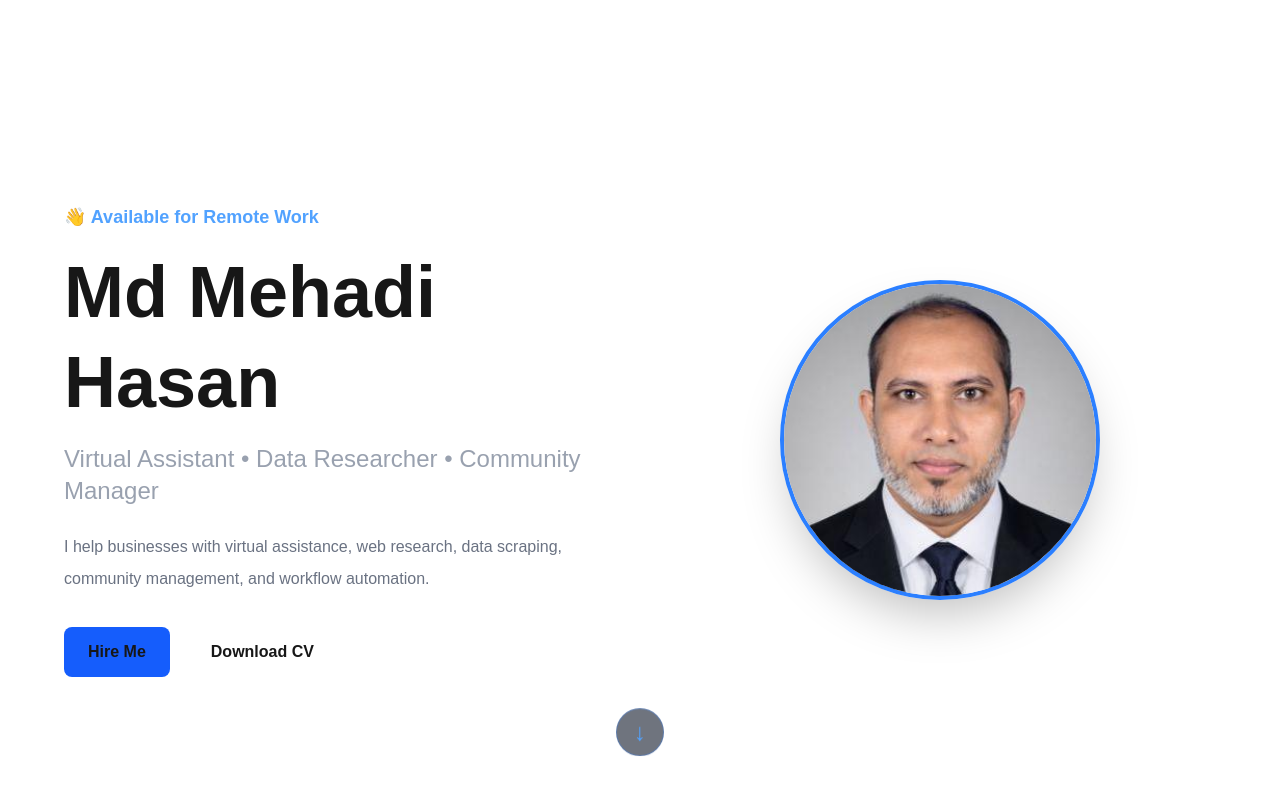
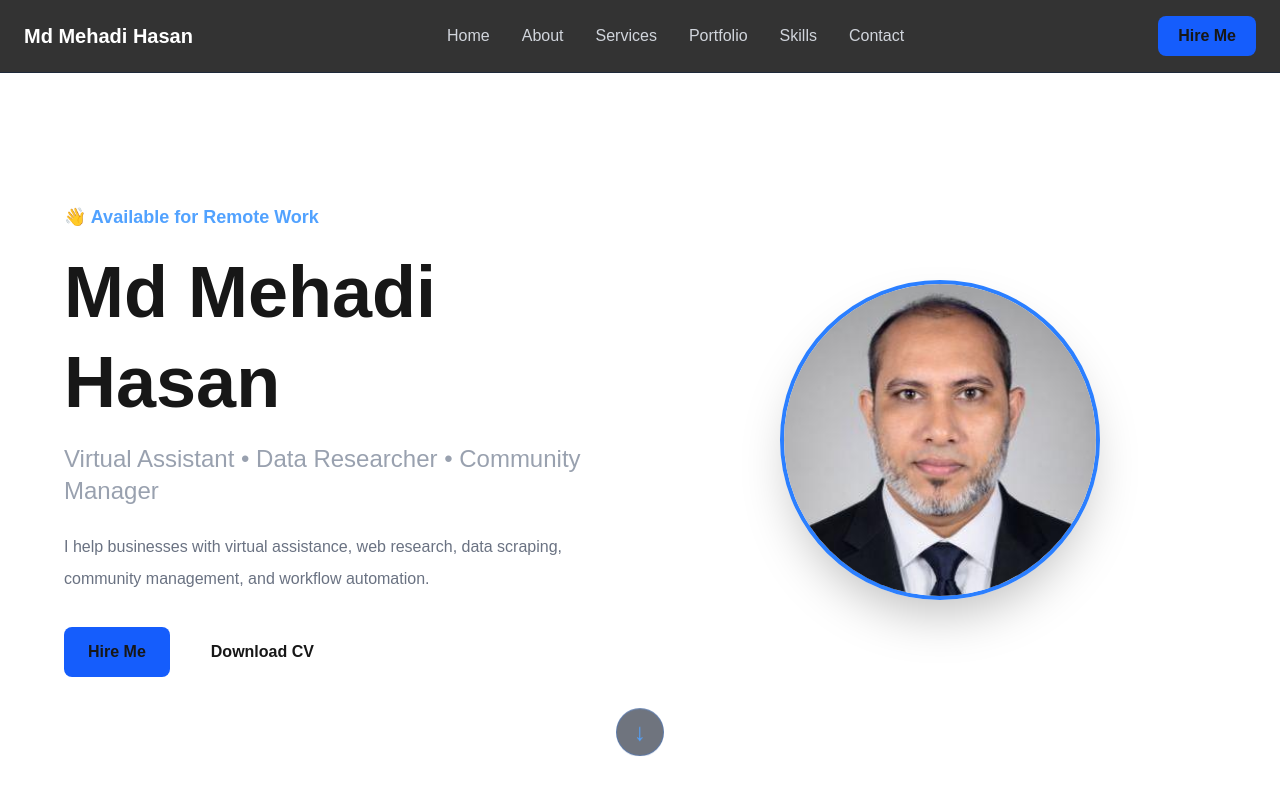
Before and after one commit to mehadihasanctg/portfolio, a Next.js app: page / in a window 1280 px wide. Shown: the top 800 px of the page. Built offline with nearby package versions, Linux system fonts and the light colour scheme.

Commit message:
Finalize portfolio website

```diff
--- a/app/page.tsx
+++ b/app/page.tsx
@@ -1,3 +1,4 @@
+import Navbar from "@/components/Navbar";
 import Landing from "@/components/Landing";
 import About from "@/components/About";
 import Skills from "@/components/Skills";
@@ -12,15 +13,26 @@ import Footer from "@/components/Footer";
 export default function Home() {
   return (
     <>
+      <Navbar />
+
       <Landing />
+
       <About />
+
       <Skills />
+
       <Experience />
+
       <Education />
+
       <Services />
+
       <Portfolio />
+
       <Achievements />
+
       <Contact />
+
       <Footer />
     </>
   );
--- a/components/Contact.tsx
+++ b/components/Contact.tsx
@@ -16,7 +16,6 @@ export default function Contact() {
       <div className="grid md:grid-cols-2 gap-8 mt-16">
 
         {/* Contact Info */}
-
         <div className="rounded-2xl border border-blue-500/20 bg-gray-900/60 backdrop-blur-md p-8">
 
           <h3 className="text-2xl font-semibold text-blue-400 mb-6">
@@ -81,7 +80,6 @@ export default function Contact() {
         </div>
 
         {/* Contact Form */}
-
         <div className="rounded-2xl border border-blue-500/20 bg-gray-900/60 backdrop-blur-md p-8">
 
           <h3 className="text-2xl font-semibold text-blue-400 mb-6">
@@ -99,7 +97,7 @@ export default function Contact() {
               name="name"
               placeholder="Your Name"
               required
-              className="w-full rounded-lg bg-black border border-gray-700 p-3 outline-none focus:border-blue-500"
+              className="w-full rounded-lg bg-gray-900 border border-gray-700 p-3 text-white placeholder-gray-400 caret-white outline-none focus:border-blue-500"
             />
 
             <input
@@ -107,7 +105,7 @@ export default function Contact() {
               name="email"
               placeholder="Your Email"
               required
-              className="w-full rounded-lg bg-black border border-gray-700 p-3 outline-none focus:border-blue-500"
+              className="w-full rounded-lg bg-gray-900 border border-gray-700 p-3 text-white placeholder-gray-400 caret-white outline-none focus:border-blue-500"
             />
 
             <textarea
@@ -115,12 +113,12 @@ export default function Contact() {
               rows={5}
               placeholder="Your Message"
               required
-              className="w-full rounded-lg bg-black border border-gray-700 p-3 outline-none focus:border-blue-500"
+              className="w-full rounded-lg bg-gray-900 border border-gray-700 p-3 text-white placeholder-gray-400 caret-white outline-none focus:border-blue-500 resize-none"
             />
 
             <button
               type="submit"
-              className="w-full rounded-lg bg-blue-600 py-3 font-semibold hover:bg-blue-700 transition"
+              className="w-full rounded-lg bg-blue-600 py-3 font-semibold text-white hover:bg-blue-700 transition"
             >
               Send Message
             </button>
--- a/components/Landing.tsx
+++ b/components/Landing.tsx
@@ -4,7 +4,10 @@ import Image from "next/image";
 
 export default function Landing() {
   return (
-    <section className="relative min-h-screen flex items-center justify-center px-6 pt-20">
+    <section
+  id="home"
+  className="relative min-h-screen flex items-center justify-center px-6 pt-20"
+>
       <div className="max-w-6xl mx-auto grid md:grid-cols-2 gap-12 items-center">
 
         <div>
--- a/components/Navbar.tsx
+++ b/components/Navbar.tsx
@@ -7,12 +7,12 @@ export default function Navbar() {
         </h1>
 
         <ul className="hidden md:flex gap-8 text-gray-300">
-  <li><a href="#">Home</a></li>
+  <li><a href="#home">Home</a></li>
   <li><a href="#about">About</a></li>
   <li><a href="#services">Services</a></li>
   <li><a href="#portfolio">Portfolio</a></li>
   <li><a href="#skills">Skills</a></li>
-  <li><a href="#">Contact</a></li>
+  <li><a href="#contact">Contact</a></li>
 </ul>
 
         <button className="rounded-lg bg-blue-600 px-5 py-2 font-semibold hover:bg-blue-700">
```
